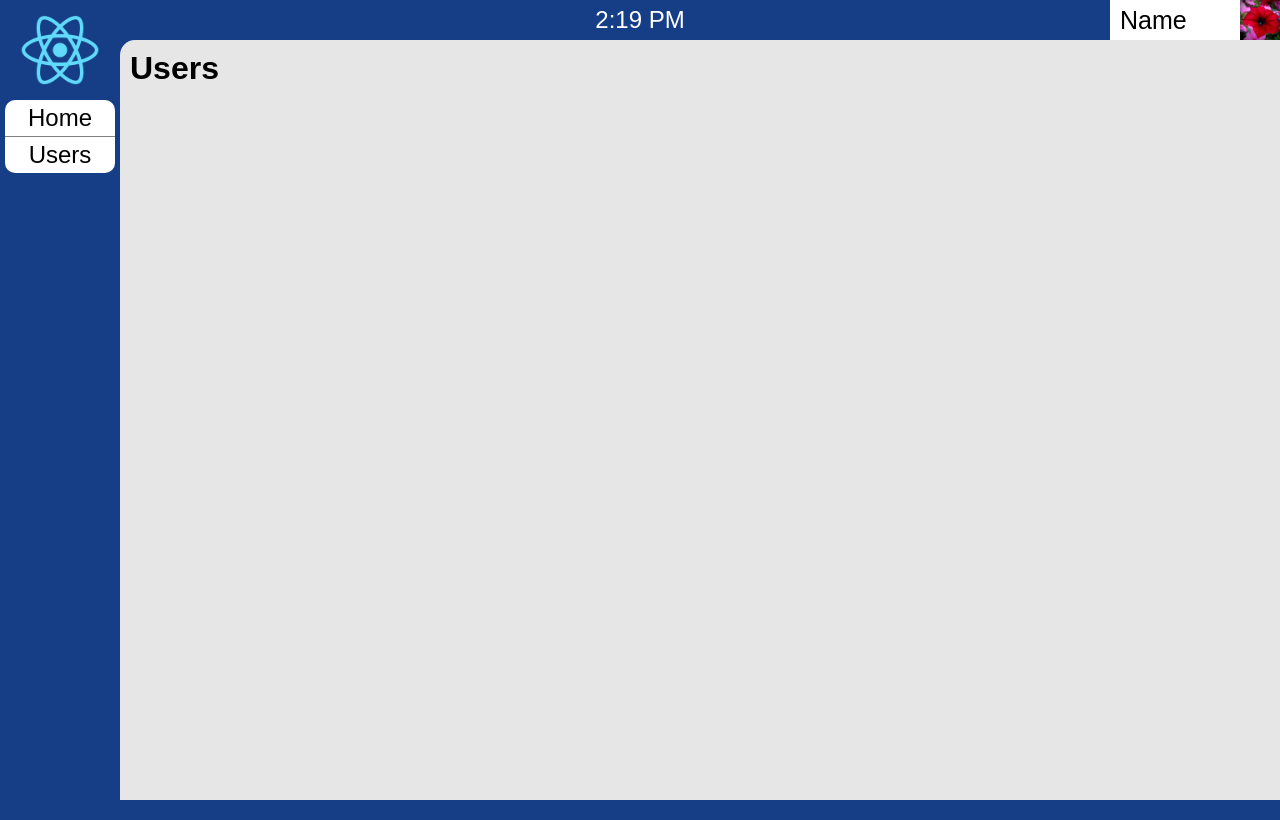
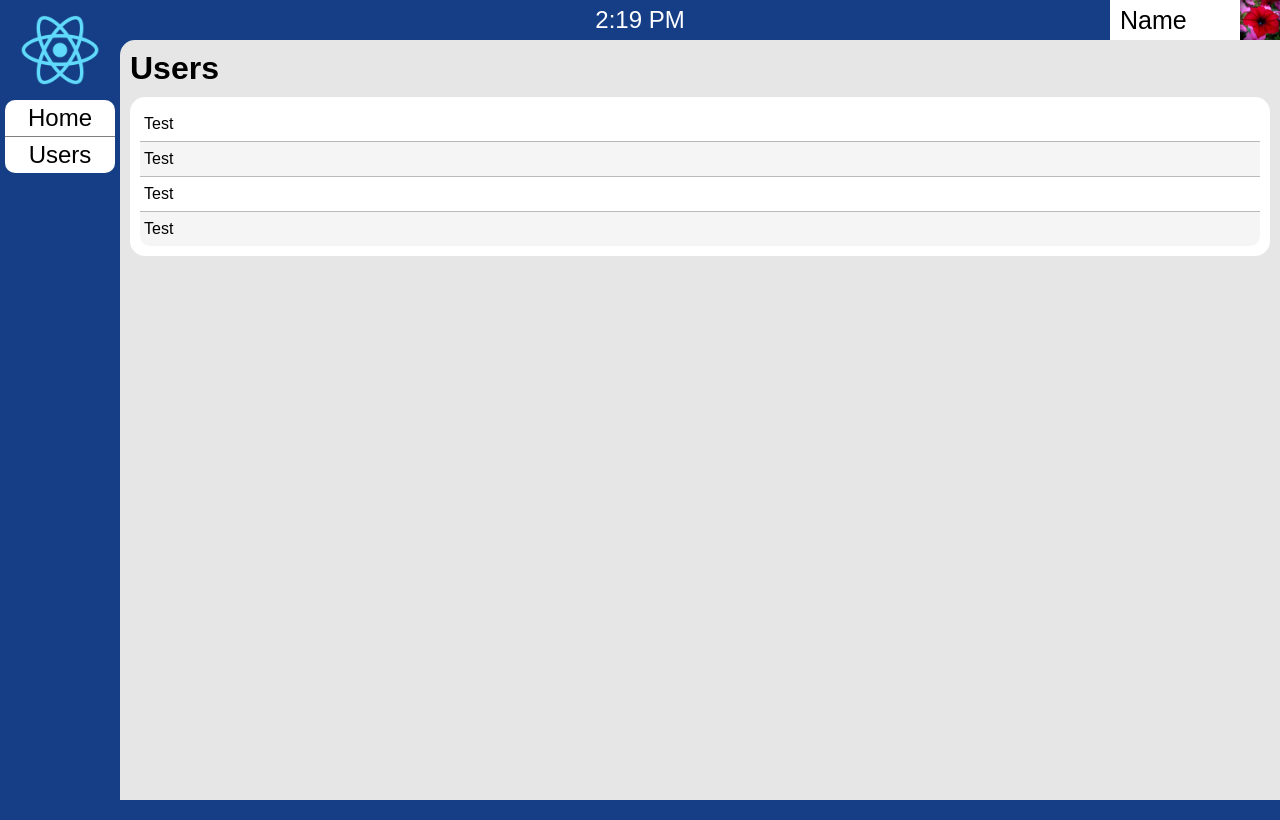
Before and after one commit to Lasse-Tom-Lang/react-dashboard, a React (Create React App) app: page /users in a window 1280 px wide. Built offline with nearby package versions, Linux system fonts and the light colour scheme.

Commit message:
Added user list

```diff
--- a/src/Main/Main.tsx
+++ b/src/Main/Main.tsx
@@ -8,7 +8,7 @@ function Main() {
       <div className="widget">
 
       </div>
-      <ServerUtilization/>
+      <ServerUtilization serverUtilization={240}/>
     </main>
   );
 }
--- a/src/Main/Widgets/ServerUtilization.tsx
+++ b/src/Main/Widgets/ServerUtilization.tsx
@@ -1,7 +1,11 @@
-const ServerUtilization = () => {
+interface ServerUtilizationProps {
+  serverUtilization: number
+}
+
+const ServerUtilization: React.FC<ServerUtilizationProps> = (props) => {
   return (
     <div className="widget">
-      <div id="serverUtilization" style={{background: "conic-gradient(rgb(130, 215, 247) 130deg, rgb(230, 230, 230) 0)"}}/>
+      <div id="serverUtilization" style={{background: `conic-gradient(rgb(130, 215, 247) ${props.serverUtilization}deg, rgb(230, 230, 230) 0)`}}/>
       <p>
         Server Utilization
       </p>
--- /dev/null
+++ b/src/Users/User.tsx
@@ -0,0 +1,13 @@
+interface UserProps {
+  userName: string
+}
+
+const User : React.FC<UserProps> = (props) => {
+  return (
+    <div className="userListItem">
+      {props.userName}
+    </div>
+  )
+}
+
+export default User
--- /dev/null
+++ b/src/Users/Users.scss
@@ -0,0 +1,23 @@
+#userList {
+  background-color: white;
+  padding: 10px;
+  border-radius: 15px;
+  margin-top: 10px;
+}
+
+.userListItem {
+  border-bottom: 1px solid rgb(185, 185, 185);
+  padding-block: 8px;
+  padding-inline: 4px;
+
+  &:last-of-type {
+    border-bottom: none;
+  }
+
+  &:nth-of-type(2n) {
+    background-color: rgb(245, 245, 245);
+  }
+  &:last-of-type {
+    border-radius: 0 0 10px 10px;
+  }
+}
--- a/src/Users/Users.tsx
+++ b/src/Users/Users.tsx
@@ -1,9 +1,17 @@
+import User from "./User"
+
 const Users = () => {
   return (
     <main>
       <h1>
         Users
       </h1>
+      <div id="userList">
+        <User userName="Test"/>
+        <User userName="Test"/>
+        <User userName="Test"/>
+        <User userName="Test"/>
+      </div>
     </main>
   )
 }
--- a/src/style.scss
+++ b/src/style.scss
@@ -1,5 +1,6 @@
 @use "./NavBar/NavBar.scss";
 @use "./Main/Main.scss";
+@use "./Users/Users.scss";
 
 $mainColor: rgb(21, 62, 134);
 
```
